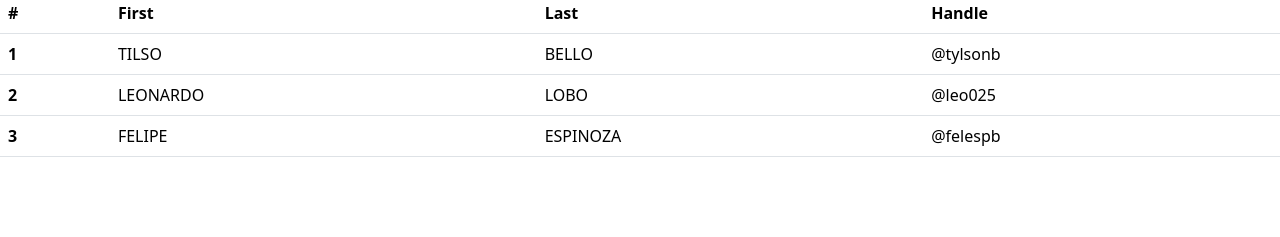
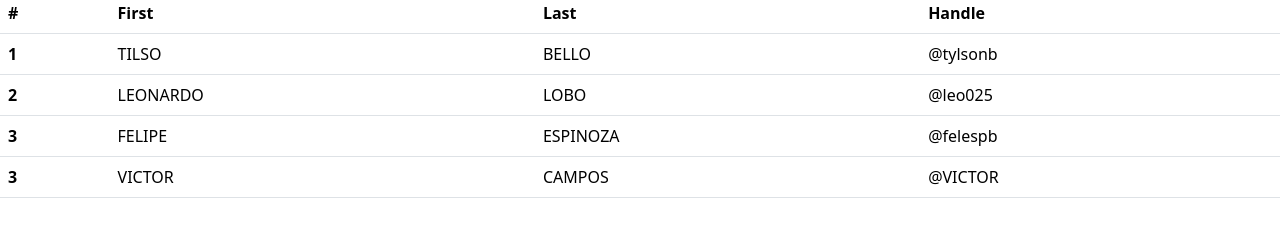
Before and after one commit to tylsonb/TEAM2-PR-G88, a plain HTML site: page index.html in a window 1280 px wide. Shown: the part 63-300 px from the top of the page. Drawn offline with nearby package versions, Linux system fonts and the light colour scheme.

Commit message:
se agrega mi nombre victor campos

```diff
--- a/index.html
+++ b/index.html
@@ -77,6 +77,12 @@
             <td>ESPINOZA</td>
             <td>@felespb</td>
           </tr>
+          <tr>
+            <th scope="row">3</th>
+              <td>VICTOR</td>
+              <td>CAMPOS</td>
+              <td>@VICTOR</td>
+            </tr>
         </tbody>
       </table>
 
```
